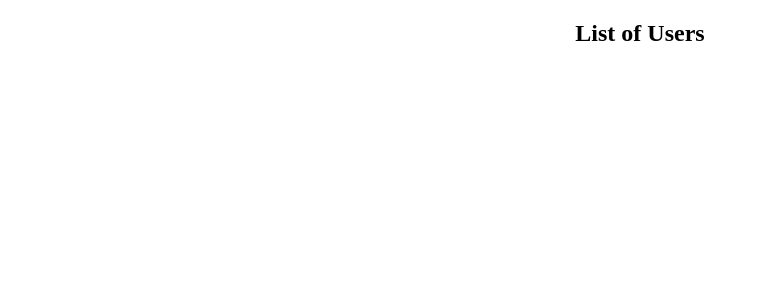
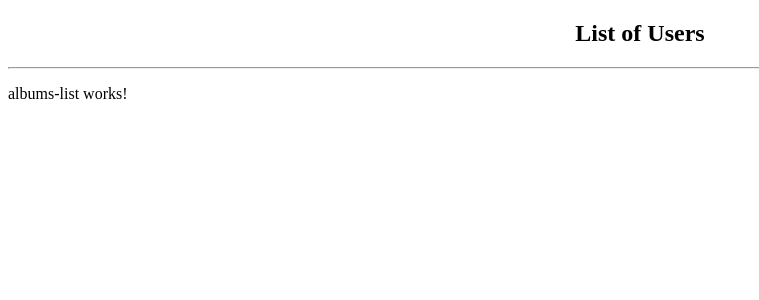
Before and after one commit to mkamalkayani/Cognitix-test, an Angular app: page / in a window 1280 px wide. Shown: the top 300 px of the page, without its empty margins (0-759 px from the left). Built offline with nearby package versions, Linux system fonts and the light colour scheme; no server answers.

Commit message:
feat: added Albums list component

```diff
--- /dev/null
+++ b/src/app/albums-list/albums-list.component.html
@@ -0,0 +1,3 @@
+<p>
+  albums-list works!
+</p>
--- /dev/null
+++ b/src/app/albums-list/albums-list.component.ts
@@ -0,0 +1,15 @@
+import { Component, OnInit } from '@angular/core';
+
+@Component({
+  selector: 'app-albums-list',
+  templateUrl: './albums-list.component.html',
+  styleUrls: ['./albums-list.component.css']
+})
+export class AlbumsListComponent implements OnInit {
+
+  constructor() { }
+
+  ngOnInit() {
+  }
+
+}
--- a/src/app/app.component.html
+++ b/src/app/app.component.html
@@ -5,4 +5,8 @@
 
 <app-users-list></app-users-list>
 
+<hr />
+
+<app-albums-list></app-albums-list>
+
 <router-outlet></router-outlet>
--- a/src/app/app.module.ts
+++ b/src/app/app.module.ts
@@ -5,9 +5,10 @@ import { HttpClientModule } from "@angular/common/http";
 import { AppRoutingModule } from "./app-routing.module";
 import { AppComponent } from "./app.component";
 import { UsersListComponent } from "./users-list/users-list.component";
+import { AlbumsListComponent } from './albums-list/albums-list.component';
 
 @NgModule({
-  declarations: [AppComponent, UsersListComponent],
+  declarations: [AppComponent, UsersListComponent, AlbumsListComponent],
   imports: [BrowserModule, AppRoutingModule, HttpClientModule],
   providers: [],
   bootstrap: [AppComponent]
```
Also changed, not shown: src/app/albums-list/albums-list.component.css (added), 1 other file (tests, documents, lock files or other folders).
